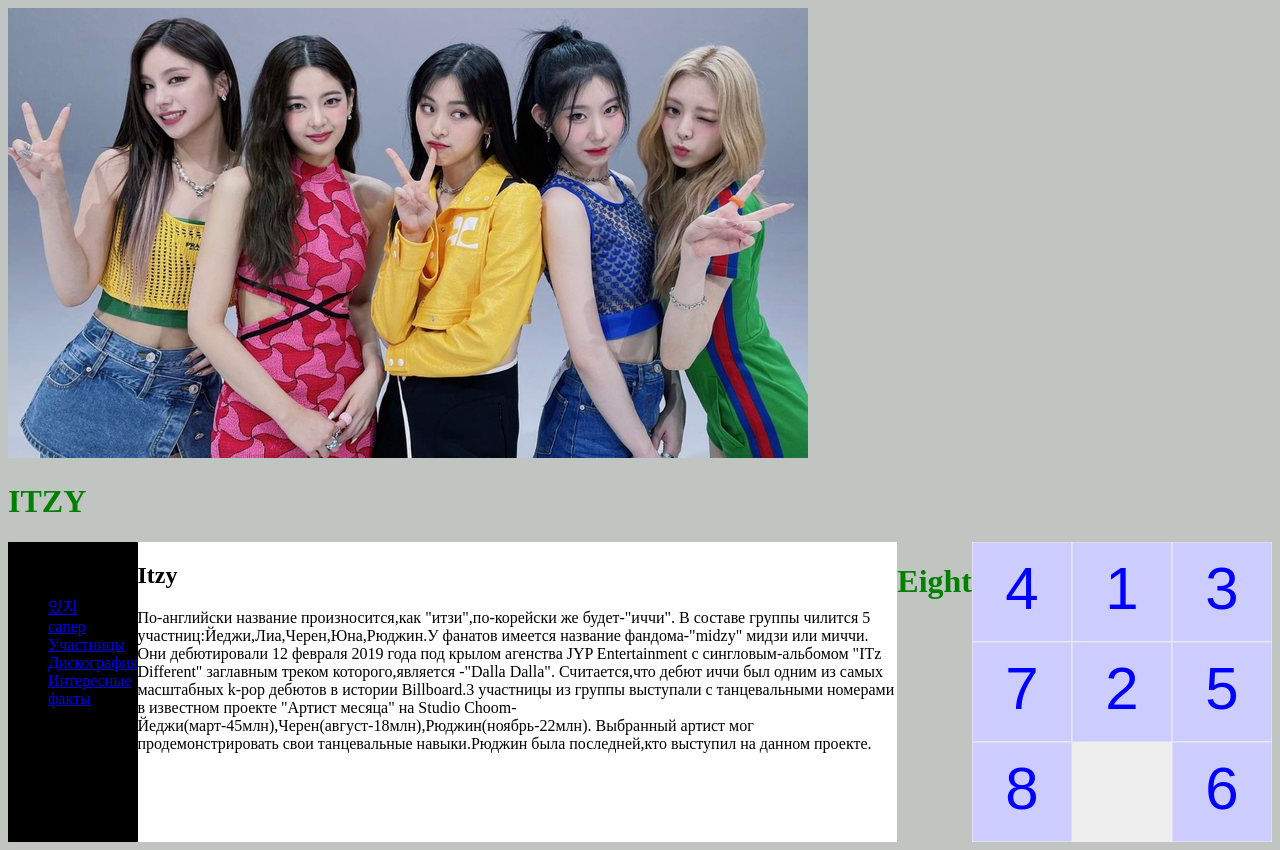
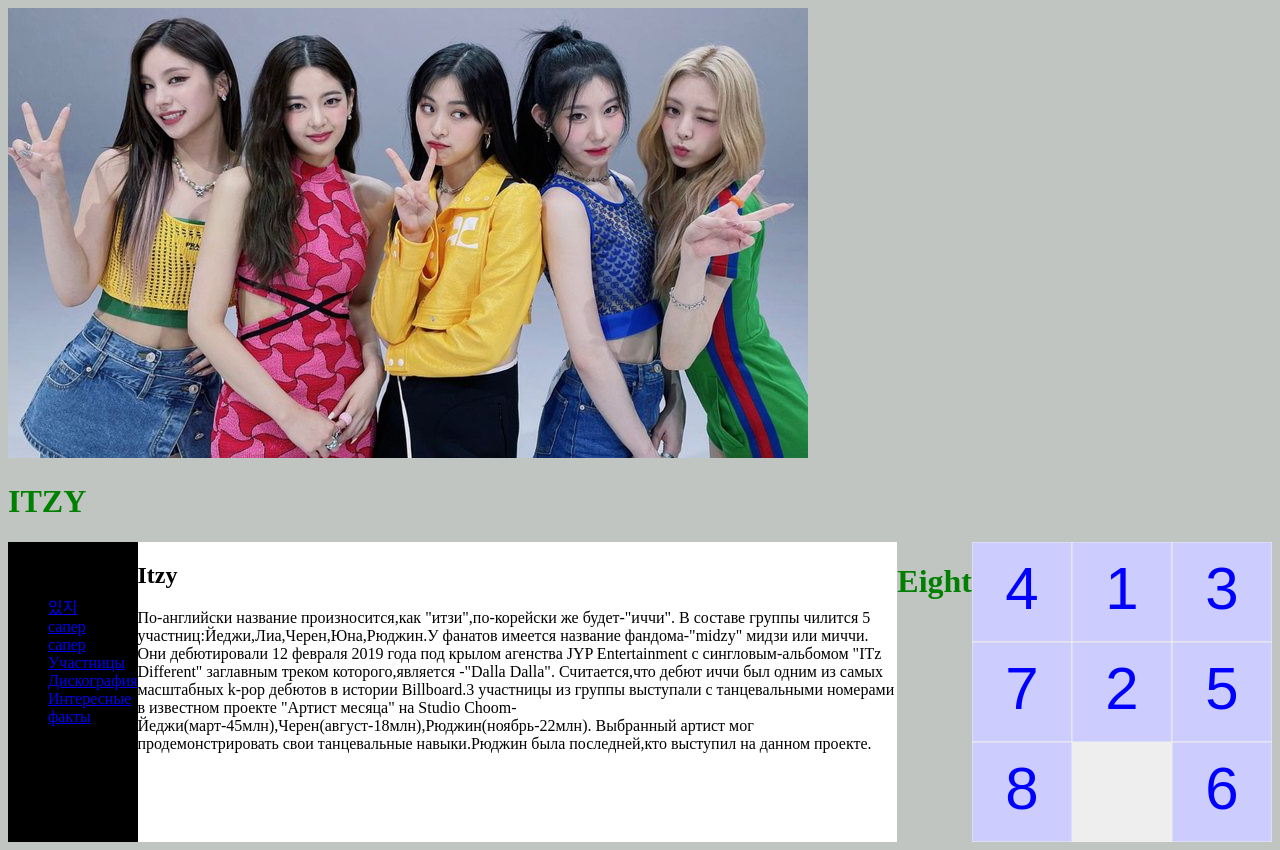
Before and after one commit to cherectrina/cherectrina.github.io, a plain HTML site: page index.html in a window 1280 px wide. Drawn offline with Linux system fonts and the light colour scheme.

Commit message:
Update index.html

```diff
--- a/index.html
+++ b/index.html
@@ -16,6 +16,7 @@
                <li>Женская k-pop группа</li>
                  <li><a href="index.html"> 있지 </a></li>
 		   <li><a href="/minesweeper/index.html">сапер</a></li>
+		     <li><a href="/eight_ai/eight.html">сапер</a></li>
                <li><a href="itzy.html"> Участницы </a></li>
                  <li><a href="disco.html"> Дискография </a></li>
                <li><a href="facts.html"> Интересные факты </a></li>
```
